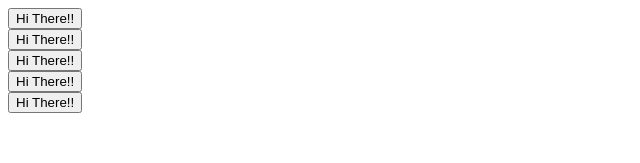
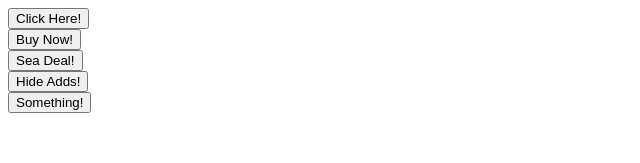
Before and after one commit to emrecolak-23/react-navigation-routing-system, a React (Create React App) app: page / in a window 1280 px wide. Shown: the top 163 px of the page, without its empty margins (0-640 px from the left). Built offline with nearby package versions, Linux system fonts and the light colour scheme.

Commit message:
add children prop

```diff
--- a/src/App.js
+++ b/src/App.js
@@ -4,19 +4,19 @@
   return (
     <div>
       <div>
-        <Button />
+        <Button>Click Here!</Button>
       </div>
       <div>
-        <Button />
+        <Button>Buy Now!</Button>
       </div>
       <div>
-        <Button />
+        <Button>Sea Deal!</Button>
       </div>
       <div>
-        <Button />
+        <Button>Hide Adds!</Button>
       </div>
       <div>
-        <Button />
+        <Button>Something!</Button>
       </div>
     </div>
   );
--- a/src/Button.js
+++ b/src/Button.js
@@ -1,5 +1,5 @@
-function Button() {
-  return <button>Hi There!!</button>;
+function Button({ children }) {
+  return <button>{children}</button>;
 }
 
 export default Button;
```
